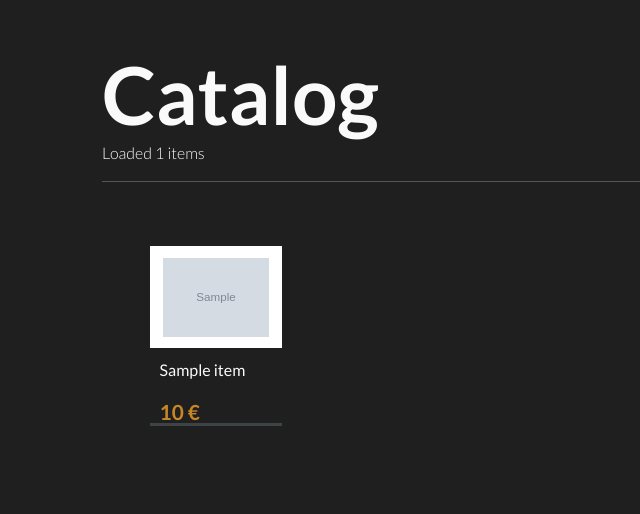
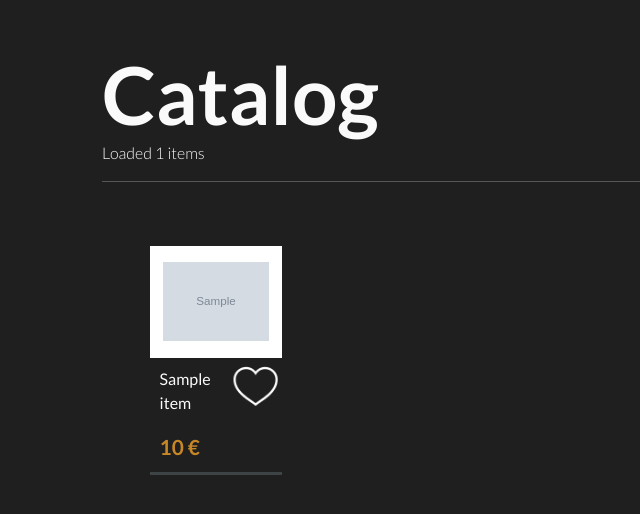
Before and after one commit to ezegonmac/Proyecto-AII, a Django app: template src/main/templates/catalog.html in a window 1280 px wide. Shown: the part 64-578 px from the top of the page, without its empty margins (0-640 px from the left). Run offline with Django 3.2, Linux system fonts and the light colour scheme; the template is opened without the code that fills it: most values are stand-ins (such as "Sample title", 1, 10 or a date in 2020); grey boxes marked "Sample" are stand-in pictures.

Commit message:
Add like and style catalog

```diff
--- a/src/main/index.py
+++ b/src/main/index.py
@@ -40,7 +40,7 @@ def create_database():
         internal_plastic_colors=KEYWORD(stored=True, commas=True),
         magnets=KEYWORD(stored=True, commas=True),
         size=NUMERIC(stored=True, numtype=float),
-        weight=NUMERIC(stored=True, numtype=int),
+        weight=NUMERIC(stored=True, numtype=float),
         release_date=DATETIME(stored=True)
         )
 
--- a/src/main/templates/components/product_card.html
+++ b/src/main/templates/components/product_card.html
@@ -1,3 +1,5 @@
+{% load static %}
+
 <div class="product-card">
     <a class="product-img" href="{{item.url}}">
         <img src="{{item.image}}" alt="{{item.name}}"/>
@@ -5,7 +7,9 @@
     <div class="product-info">
         <span class="product-info-top">
             <a class="product-name" href="{{item.url}}">{{item.name}}</a>
-            <span class="product-like"></span>
+            <button class="product-like">
+                <img src="{% static 'icons/like-50.png' %}" alt="like">
+            </button>
         </span>
         <p class="product-price">{{item.price}} €</p>
     </div>
--- a/src/static/styles/catalog.css
+++ b/src/static/styles/catalog.css
@@ -11,14 +11,14 @@
 .product-card {
     display: flex;
     flex-direction: column;
+    align-items: stretch;
     /* justify-content: space-between; */
     /* width: 220px; */
     border-bottom: 3px solid var(--color-light-gray);
 }
 
 .product-img {
-    width: 100%;
-    aspect-ratio: 9/7;
+    height: 7rem;
     display: grid;
     place-items: center;
     background-color: white;
@@ -35,16 +35,36 @@
     flex-direction: column;
     justify-content: space-between;
     padding: 0.6rem;
-    min-height: 50%;
+}
+
+.product-info-top {
+    display: flex;
+    align-items: start;
+    gap: 0.5rem;
+    margin-bottom: 1em;
 }
 
 .product-name {
     text-decoration: none;
-    margin-bottom: 1em;
 }
 
 .product-name:hover {
     color: var(--color-lime);
+}
+
+.product-like {
+    display: grid;
+    place-items: center;
+    width: 2.5rem;
+    aspect-ratio: 1/1;
+    background-color: transparent;
+    border: none;
+}
+
+.product-like > img {
+    width: 100%;
+    cursor: pointer;
+    scale: 2;
 }
 
 .product-price {
```
Also changed, not shown: src/main/scraping.py (+10 -6 lines), src/static/icons/like-50-red.png (added), src/static/icons/like-50-white.png (added), src/static/icons/like-50.png (added), 3 other files.
